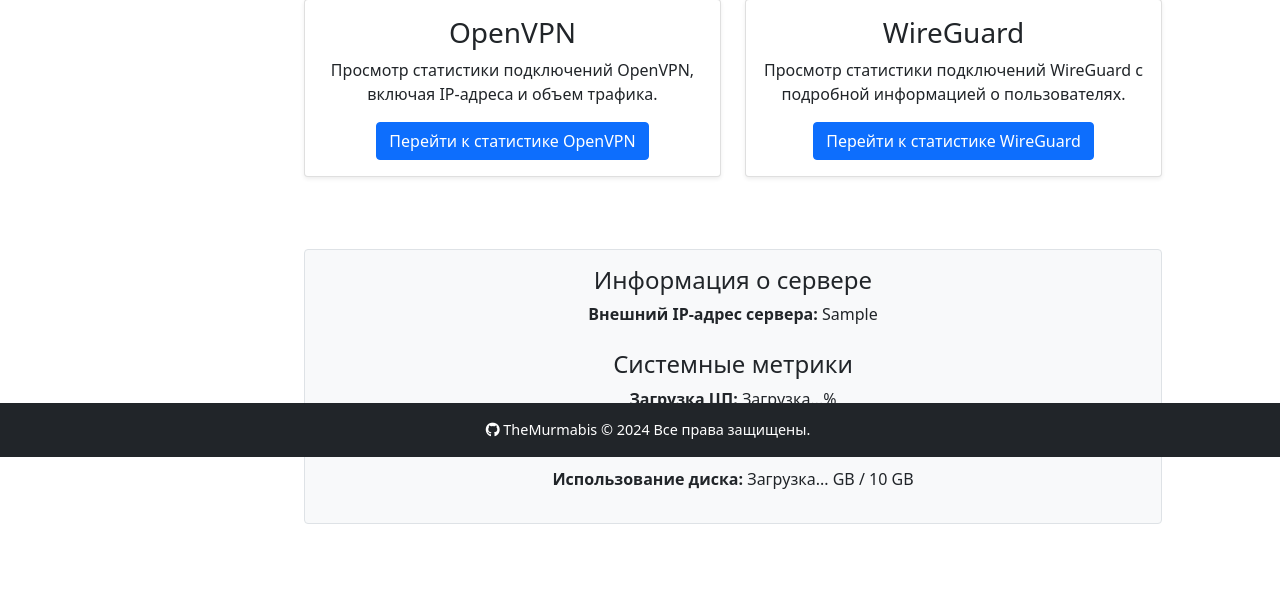
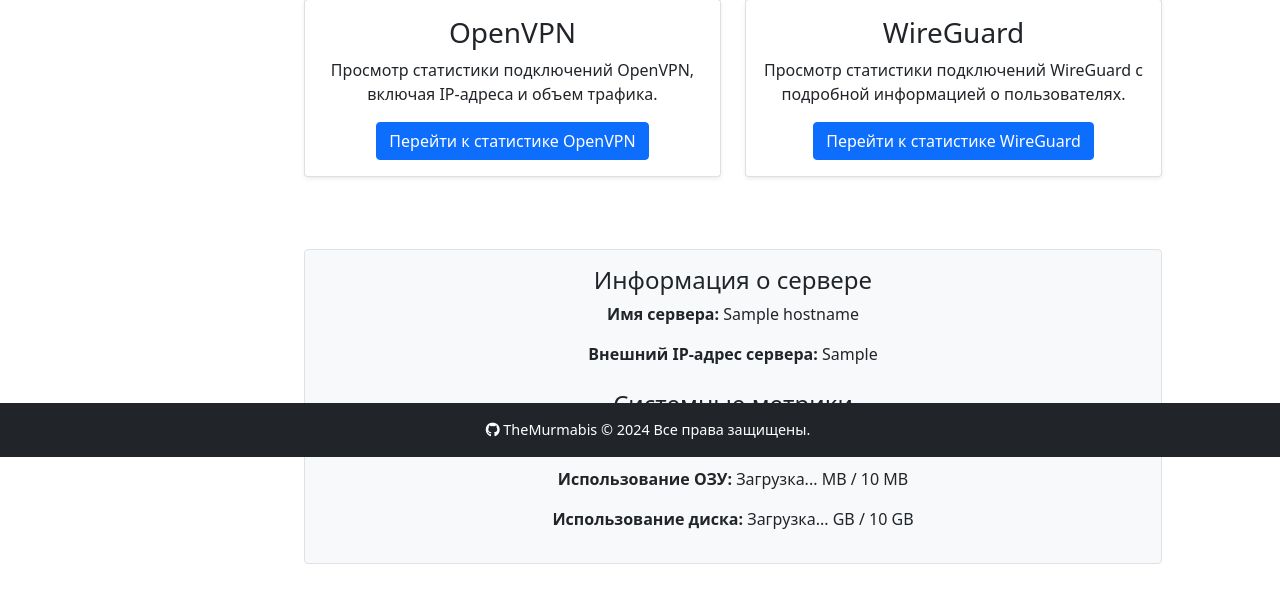
Before and after one commit to TheMurmabis/StatusOpenVPN, a Flask app: template templates/index.html in a window 1280 px wide. Shown: the part 343-947 px from the top of the page. Before the commit the page ends 867 px from the top, so only its background shows below. Run offline with Flask 3, Linux system fonts and the light colour scheme; the template is opened without the code that fills it: most values are stand-ins (such as "Sample title", 1, 10 or a date in 2020); some libraries are stand-ins or nearby versions.

Commit message:
Added hostname index.html

```diff
--- a/main.py
+++ b/main.py
@@ -6,6 +6,7 @@
 import random
 import string
 import psutil
+import socket
 import subprocess
 from flask_login import (
     LoginManager,
@@ -432,7 +433,10 @@
 def home():
     server_ip = get_external_ip()
     system_info = get_system_info()
-    return render_template("index.html", server_ip=server_ip, system_info=system_info)
+    hostname = socket.gethostname()
+    return render_template(
+        "index.html", server_ip=server_ip, system_info=system_info, hostname=hostname
+    )
 
 
 @app.route("/api/system_info")
--- a/templates/index.html
+++ b/templates/index.html
@@ -31,6 +31,7 @@
     <!-- Информация о сервере -->
     <div class="mt-5 p-3 bg-light text-center border rounded">
         <h4>Информация о сервере</h4>
+        <p><strong>Имя сервера:</strong> {{ hostname }}</p>
         <p><strong>Внешний IP-адрес сервера:</strong> {{ server_ip }}</p>
         <h4 class="mt-4">Системные метрики</h4>
         <p><strong>Загрузка ЦП:</strong> <span id="cpu_load">Загрузка...</span>%</p>
```
